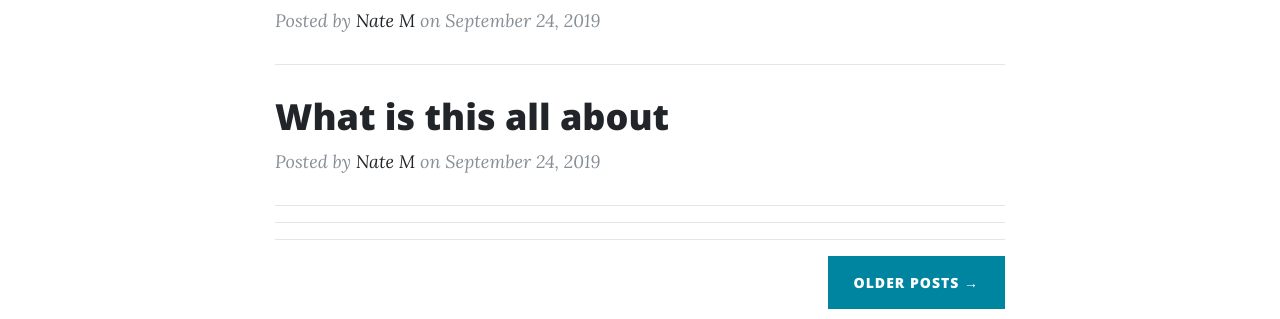
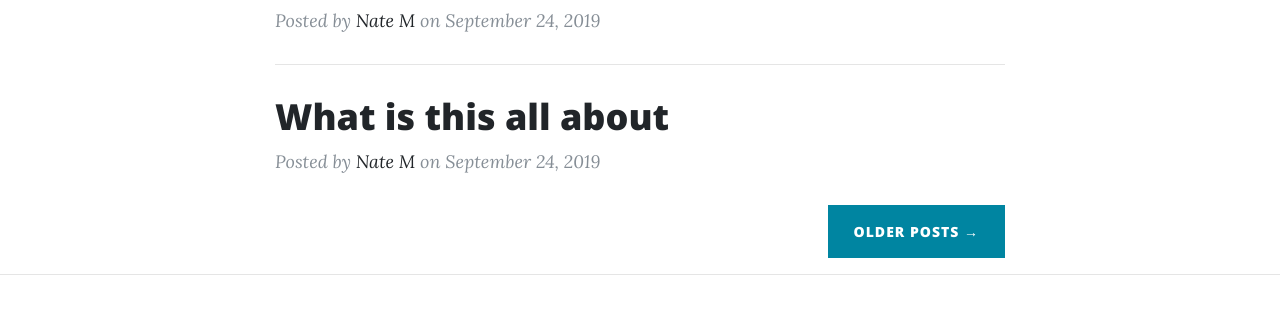
Before and after one commit to NateMeinhold/blog.new, a website: page index.html in a window 1280 px wide. Shown: the part 736-1055 px from the top of the page. Drawn offline with nearby package versions, Linux system fonts and the light colour scheme.

Commit message:
got rid of the extra lines that aren't needed right now

```diff
--- a/index.html
+++ b/index.html
@@ -95,7 +95,7 @@
             <a href="https://github.com/NateMeinhold">Nate M</a>
             on September 24, 2019</p>
         </div>
-        <hr>
+        <!-- <hr> -->
         <!-- <div class="post-preview">
           <a href="post.html">
             <h2 class="post-title">
@@ -109,7 +109,7 @@
             <a href="#">Start Bootstrap</a>
             on August 24, 2019</p>
         </div> -->
-        <hr>
+        <!-- <hr> -->
         <!-- <div class="post-preview">
           <a href="post.html">
             <h2 class="post-title">
@@ -123,7 +123,7 @@
             <a href="#">Start Bootstrap</a>
             on July 8, 2019</p>
         </div> -->
-        <hr>
+        <!-- <hr> -->
         <!-- Pager -->
         <div class="clearfix">
           <a class="btn btn-primary float-right" href="#">Older Posts &rarr;</a>
```
